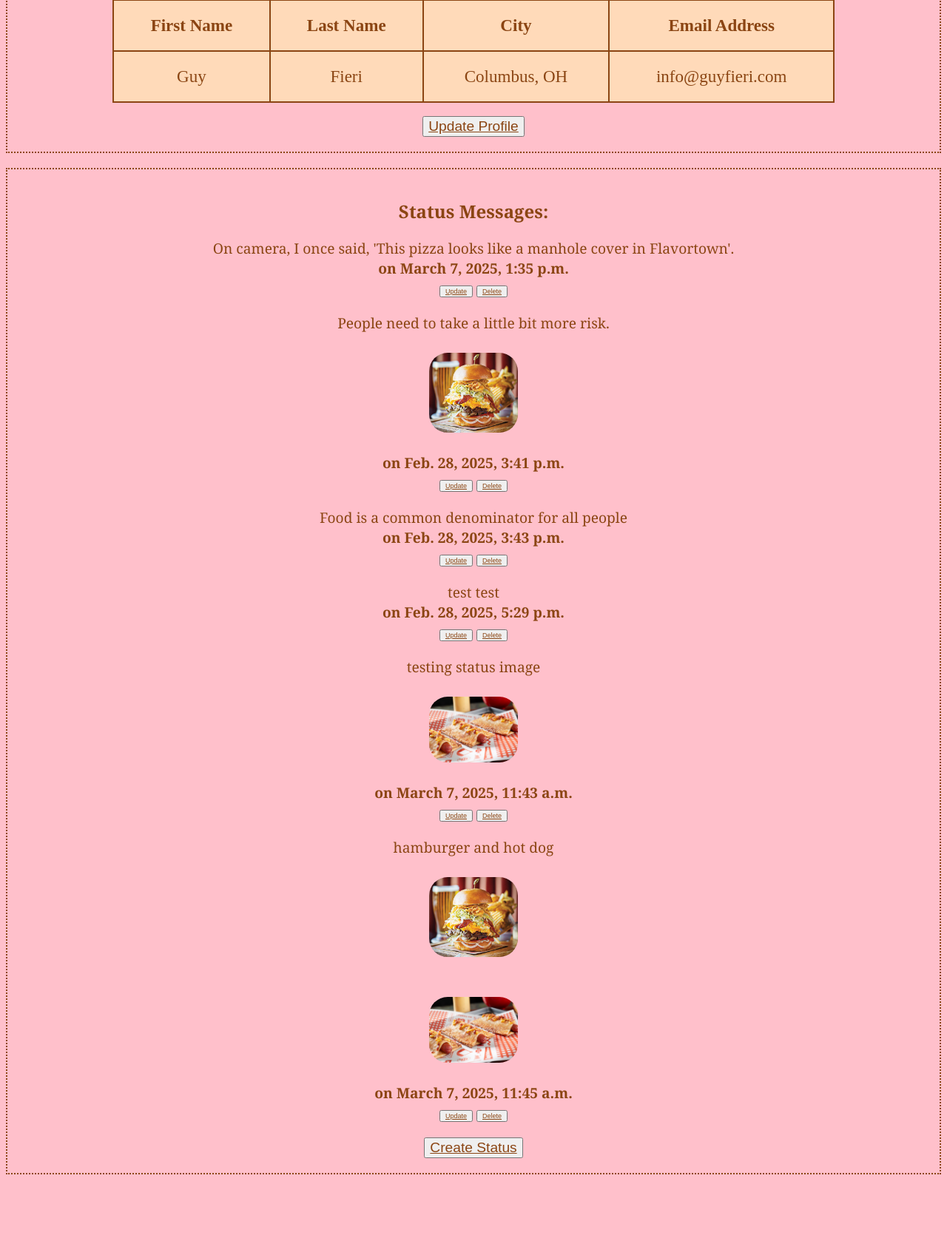
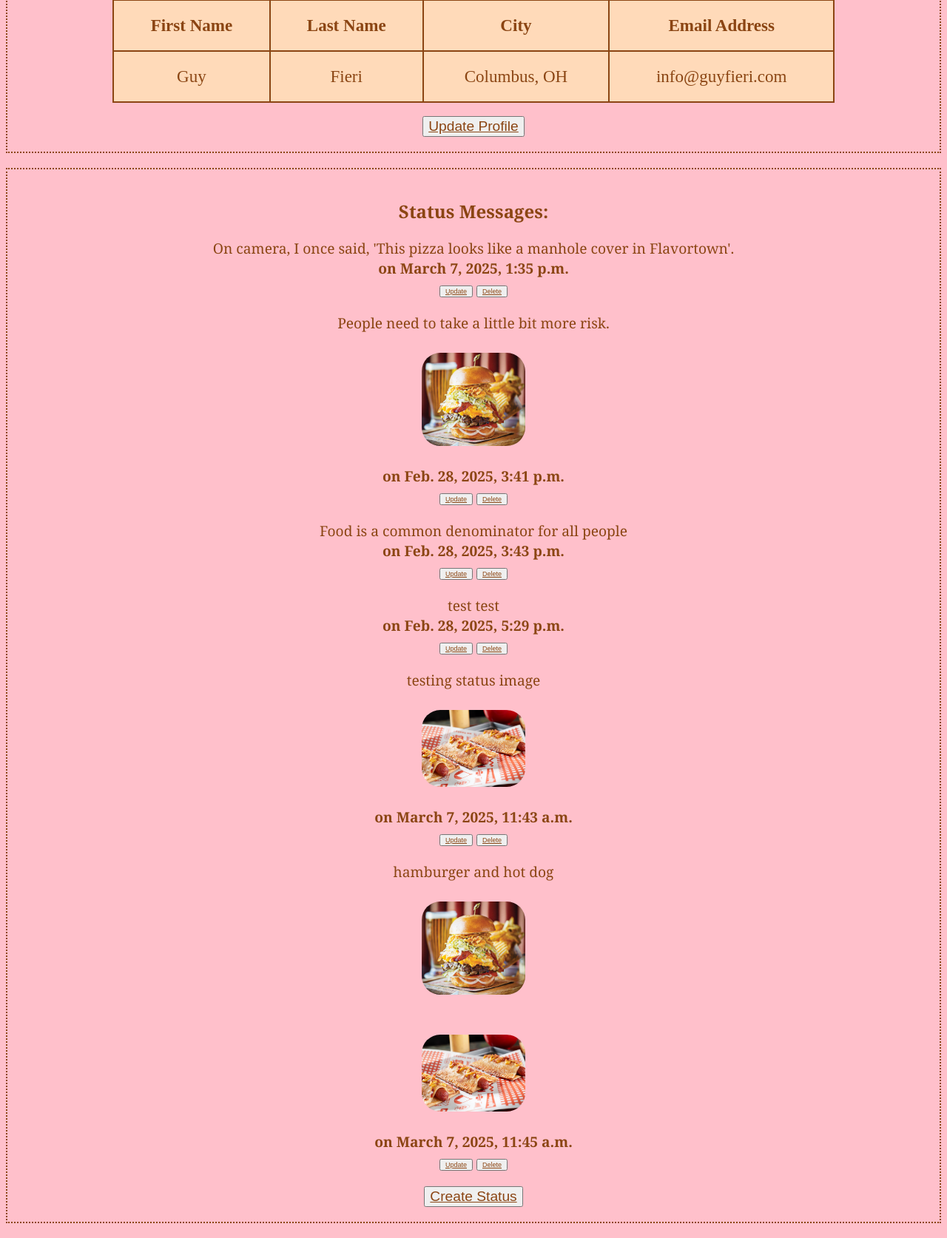
Before and after one commit to aschreib4/cs412, a Django app: page /mini_fb/profile/1 in a window 1280 px wide. Shown: the part 663-2337 px from the top of the page at 74% size. Before the commit the page ends 2251 px from the top, so only its background shows below. Run offline with Django 5.2, Linux system fonts and the light colour scheme; data comes from the database, SQL or seed files in the repository.

Commit message:
Adding a7_url.txt file

```diff
--- a/a7_url.txt
+++ b/a7_url.txt
@@ -0,0 +1 @@
+https://cs-webapps.bu.edu/aschreib/mini_fb/
--- a/mini_fb/templates/mini_fb/show_profile.html
+++ b/mini_fb/templates/mini_fb/show_profile.html
@@ -46,7 +46,7 @@
                 {{statusMessage.message}}
                 {% for img in statusMessage.get_images %}
                     <br> <br>
-                    <img src='{{img.image_file.url}}' alt='{{img.image_file.url}}' style="max-width: 120px; height: auto;">
+                    <img src='{{img.image_file.url}}' alt='{{img.image_file.url}}' style="max-width: 140px; height: auto;">
                     <br>
                 {% endfor %} <br>
                 <strong>on {{statusMessage.timestamp}}</strong> <br>
```
